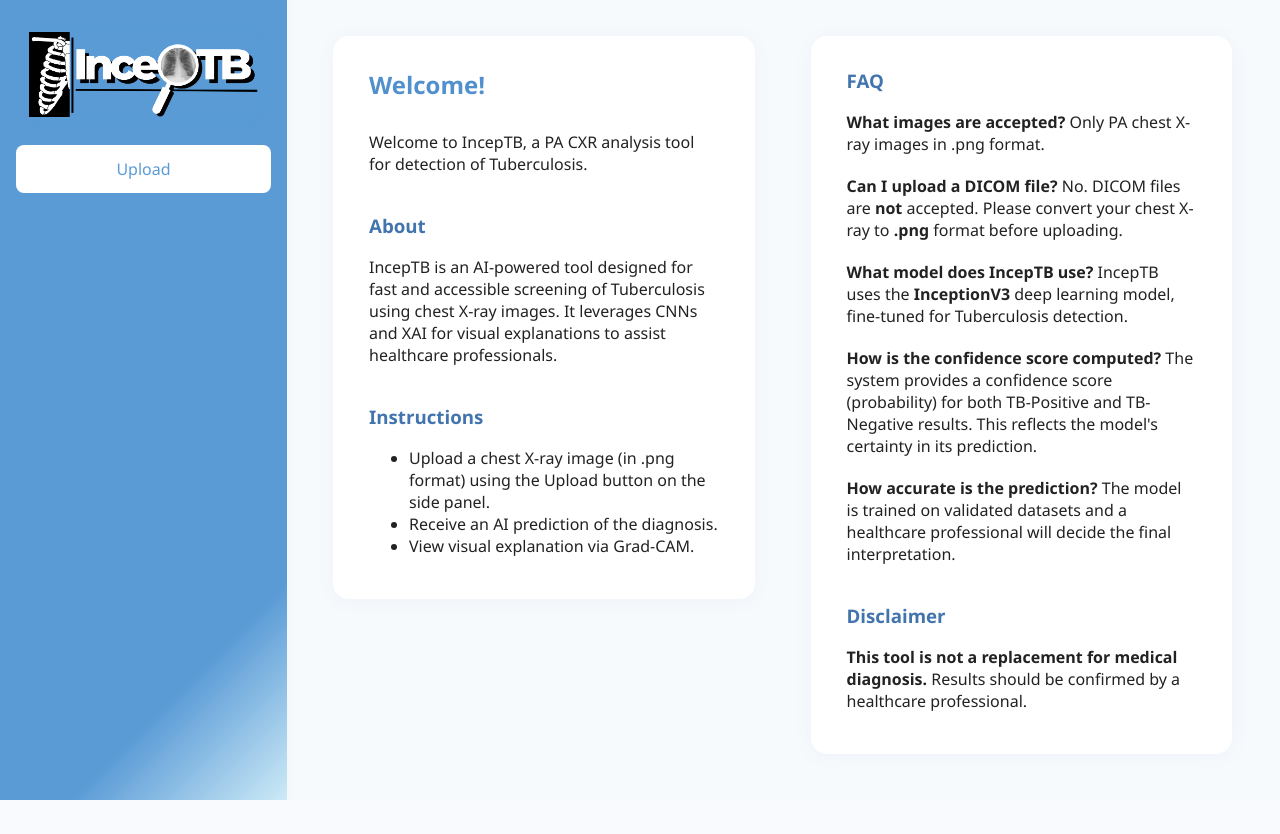
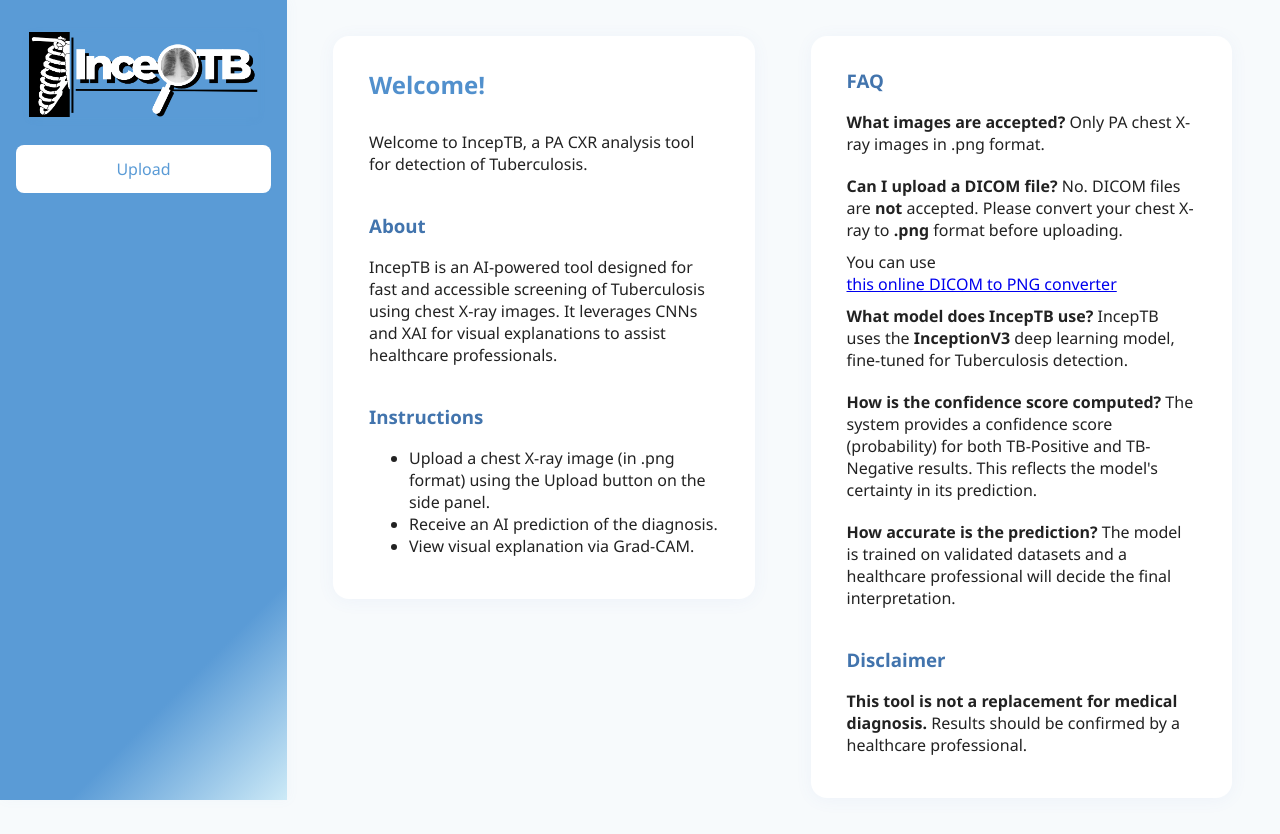
Before and after one commit to betelgeuse12/tb_webapp, a Django app: page / in a window 1280 px wide. Before the commit the page ends 800 px from the top, so only its background shows below. Run offline with Django 4.2, Linux system fonts and the light colour scheme.

Commit message:
added onlineconverter.com

```diff
--- a/detector/templates/landing.html
+++ b/detector/templates/landing.html
@@ -40,6 +40,10 @@
         <h3>FAQ</h3>
         <p><b>What images are accepted?</b> Only PA chest X-ray images in .png format.</p>
         <p><b>Can I upload a DICOM file?</b> No. DICOM files are <b>not</b> accepted. Please convert your chest X-ray to <b>.png</b> format before uploading.</p>
+        You can use
+        <a href="https://www.onlineconverter.com/dicom-to-png" target="_blank" rel="noopener noreferrer">
+      this online DICOM to PNG converter
+        </a>
         <p><b>What model does IncepTB use?</b> IncepTB uses the <b>InceptionV3</b> deep learning model, fine-tuned for Tuberculosis detection.</p>
         <p><b>How is the confidence score computed?</b> The system provides a confidence score (probability) for both TB-Positive and TB-Negative results. This reflects the model's certainty in its prediction.</p>
         <p><b>How accurate is the prediction?</b> The model is trained on validated datasets and a healthcare professional will decide the final interpretation.</p>
```
